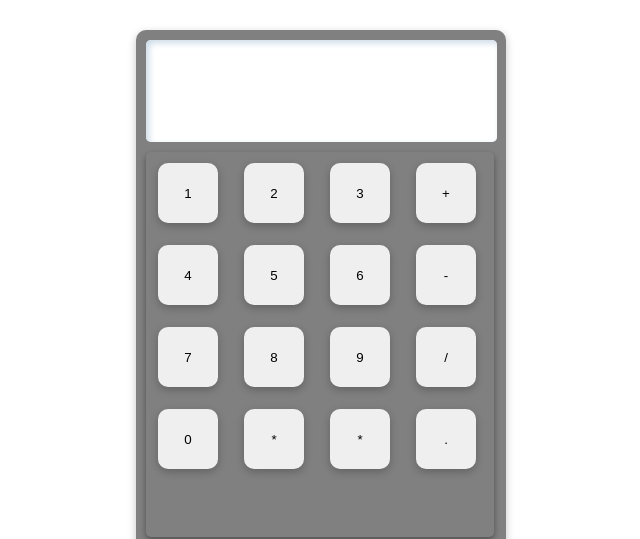
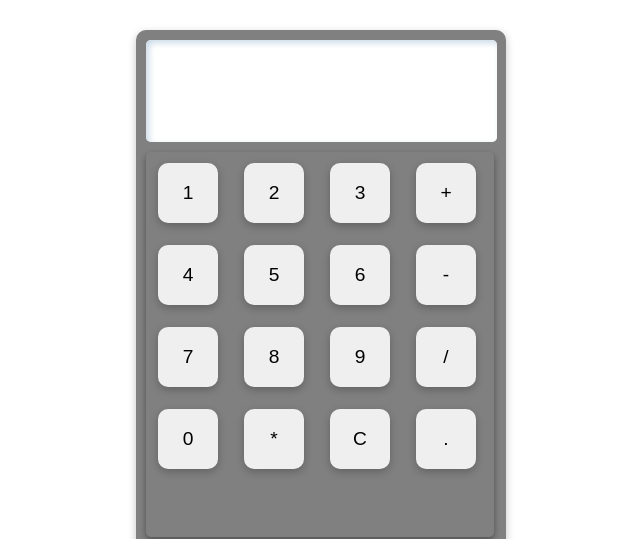
Before and after one commit to Abhijith792001/calculator, a plain HTML site: page inex.html in a window 1280 px wide. Shown: the top 539 px of the page, without its empty margins (319-959 px from the left). Drawn offline with Linux system fonts and the light colour scheme.

Commit message:
onlcick added

```diff
--- a/inex.html
+++ b/inex.html
@@ -13,25 +13,25 @@
                 <input class="cal1" type="text">
             </div>
             <div id="cal2">
-                <button class="btn">1</button>
-                <button class="btn">2</button>
-                <button class="btn">3</button>
-                <button class="btn">+</button>
+                <button onclick="click(1)" class="btn">1</button>
+                <button onclick="click(2)" class="btn">2</button>
+                <button onclick="click(3)" class="btn">3</button>
+                <button onclick="click('+')" class="btn">+</button>
                 <br>
-                <button class="btn">4</button>
-                <button class="btn">5</button>
-                <button class="btn">6</button>
-                <button class="btn">-</button>
+                <button onclick="click(4)" class="btn">4</button>
+                <button onclick="click(5)" class="btn">5</button>
+                <button onclick="click(6)" class="btn">6</button>
+                <button onclick="click('-')" class="btn">-</button>
                 <br>
-                <button class="btn">7</button>
-                <button class="btn">8</button>
-                <button class="btn">9</button>
-                <button class="btn">/</button>
+                <button onclick="click(7)" class="btn">7</button>
+                <button onclick="click(8)" class="btn">8</button>
+                <button onclick="click(9)" class="btn">9</button>
+                <button onclick="click('/')" class="btn">/</button>
                 <br>
-                <button class="btn">0</button>
-                <button class="btn">*</button>
-                <button class="btn">*</button>
-                <button class="btn">.</button>
+                <button onclick="click(0)" class="btn">0</button>
+                <button onclick="click('*')" class="btn">*</button>
+                <button onclick="click('C')" class="btn">C</button>
+                <button onclick="click('.')" class="btn">.</button>
 
             </div>
             <h1 id="log">Calculator</h1>
--- a/style.css
+++ b/style.css
@@ -49,4 +49,5 @@ body{
   border-radius: 10px;
   border: none;
   box-shadow: rgba(0, 0, 0, 0.24) 0px 3px 8px;
+  font-size: larger;
 }
```
